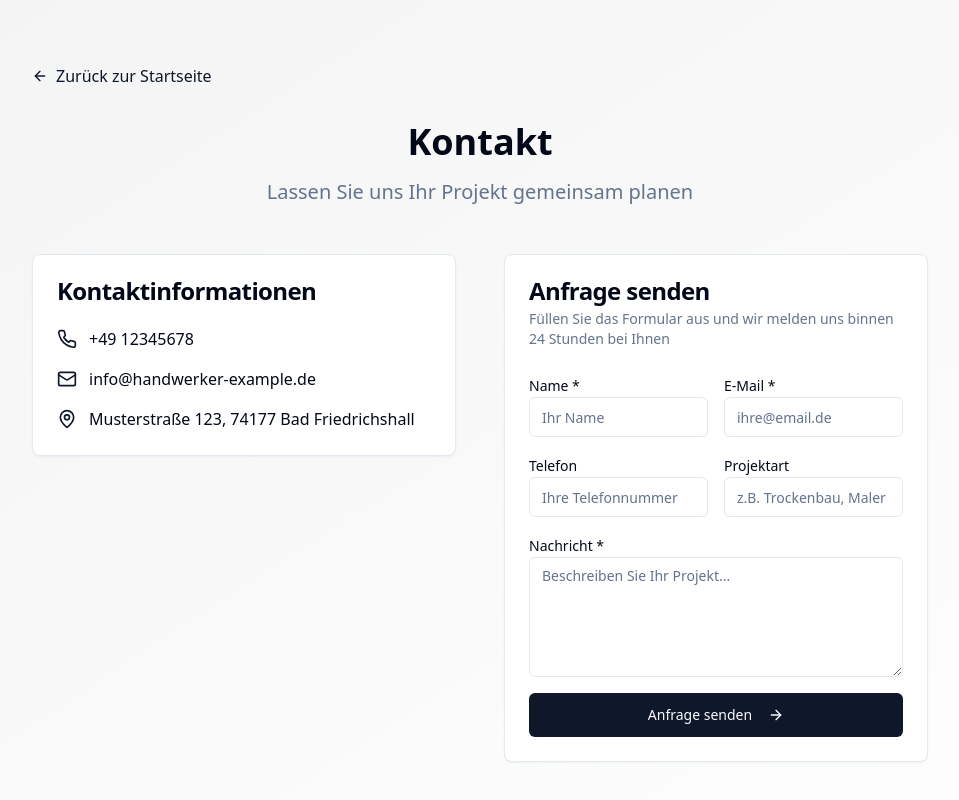
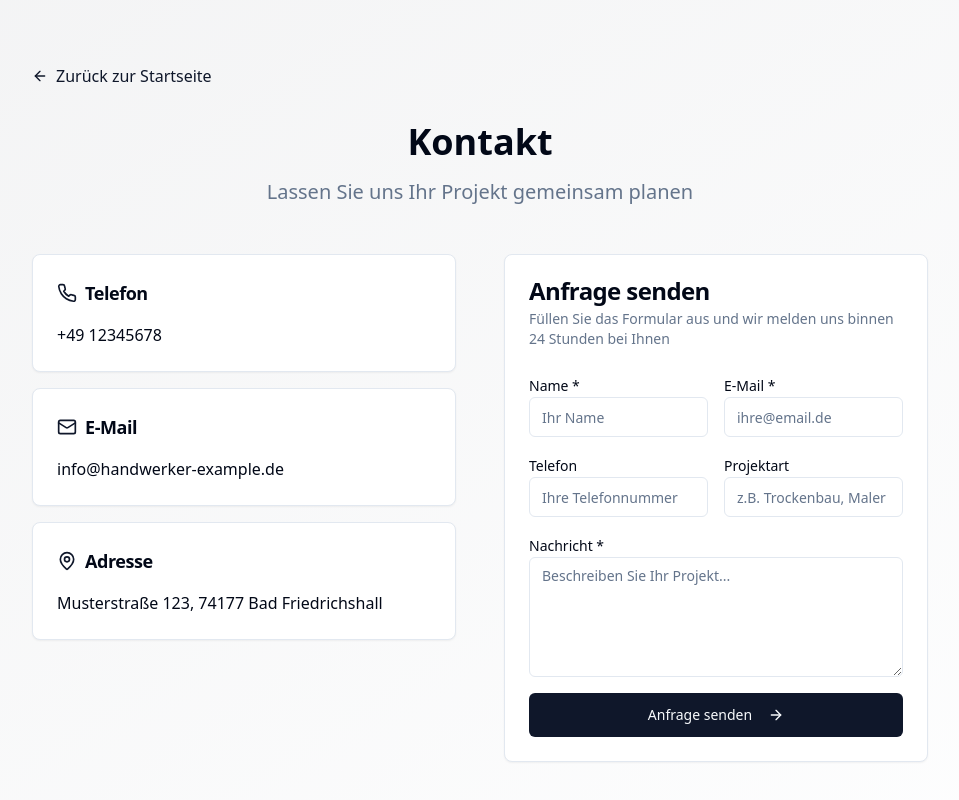
Before and after one commit to opexxxxx/mario_handwerker, a React (Vite) app: page /contact in a window 1280 px wide. Shown: the top 800 px of the page, without its empty margins (160-1119 px from the left). Built offline with nearby package versions, Linux system fonts and the light colour scheme.

Commit message:
Refactor: Contact page layout
Split contact info into three sections and match the size of the "Anfrage senden" form.

```diff
--- a/src/pages/Contact.tsx
+++ b/src/pages/Contact.tsx
@@ -1,3 +1,4 @@
+
 import { useState } from "react";
 import { Button } from "@/components/ui/button";
 import { Card, CardContent, CardDescription, CardHeader, CardTitle } from "@/components/ui/card";
@@ -93,25 +94,41 @@ const Contact = () => {
           </div>
 
           <div className="grid md:grid-cols-2 gap-12 items-start">
-            {/* Contact Info */}
-            <div>
+            {/* Contact Info - 3 separate cards */}
+            <div className="space-y-4">
               <Card className="h-fit">
-                <CardHeader>
-                  <CardTitle>Kontaktinformationen</CardTitle>
+                <CardHeader className="pb-4">
+                  <CardTitle className="text-lg flex items-center">
+                    <Phone className="mr-2 h-5 w-5 text-primary" />
+                    Telefon
+                  </CardTitle>
                 </CardHeader>
-                <CardContent className="space-y-4">
-                  <div className="flex items-center space-x-3">
-                    <Phone className="h-5 w-5 text-primary" />
-                    <span>+49 12345678</span>
-                  </div>
-                  <div className="flex items-center space-x-3">
-                    <Mail className="h-5 w-5 text-primary" />
-                    <span>info@handwerker-example.de</span>
-                  </div>
-                  <div className="flex items-center space-x-3">
-                    <MapPin className="h-5 w-5 text-primary" />
-                    <span>Musterstraße 123, 74177 Bad Friedrichshall</span>
-                  </div>
+                <CardContent className="pt-0">
+                  <span>+49 12345678</span>
+                </CardContent>
+              </Card>
+
+              <Card className="h-fit">
+                <CardHeader className="pb-4">
+                  <CardTitle className="text-lg flex items-center">
+                    <Mail className="mr-2 h-5 w-5 text-primary" />
+                    E-Mail
+                  </CardTitle>
+                </CardHeader>
+                <CardContent className="pt-0">
+                  <span>info@handwerker-example.de</span>
+                </CardContent>
+              </Card>
+
+              <Card className="h-fit">
+                <CardHeader className="pb-4">
+                  <CardTitle className="text-lg flex items-center">
+                    <MapPin className="mr-2 h-5 w-5 text-primary" />
+                    Adresse
+                  </CardTitle>
+                </CardHeader>
+                <CardContent className="pt-0">
+                  <span>Musterstraße 123, 74177 Bad Friedrichshall</span>
                 </CardContent>
               </Card>
             </div>
```
